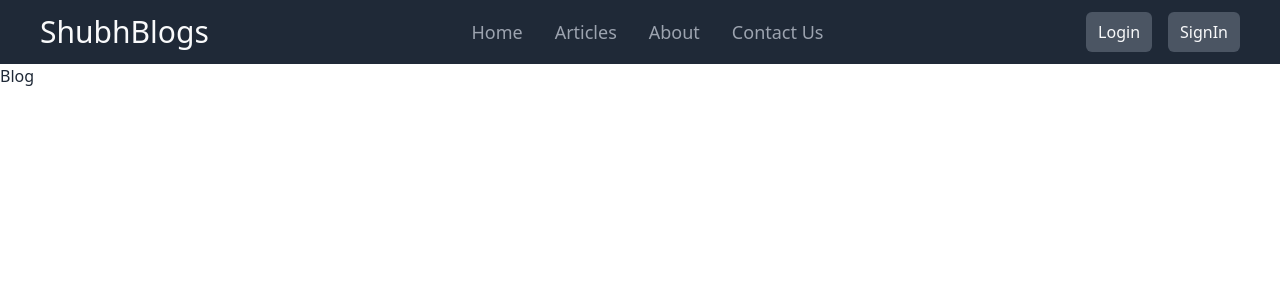
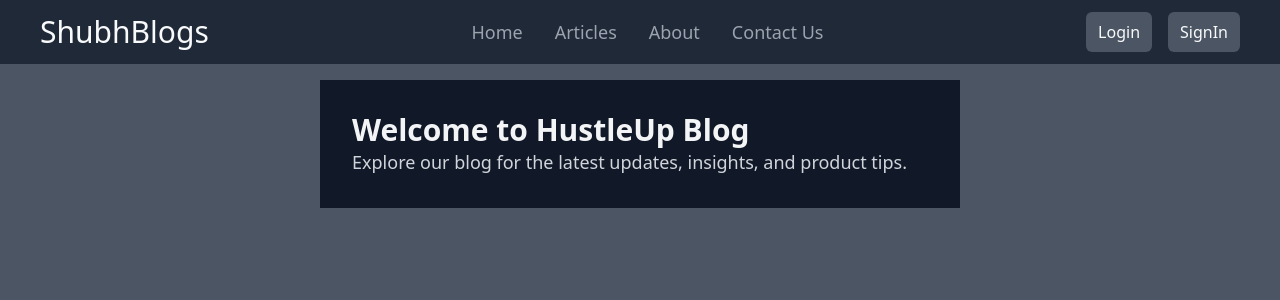
Before and after one commit to Shubhu7678/BlogApp, a React (Vite) app in the folder Frontend/: page /blog/1 in a window 1280 px wide. Shown: the top 300 px of the page. Built offline with nearby package versions, Linux system fonts and the light colour scheme; no server answers.

Commit message:
new changes

```diff
--- a/Frontend/src/components/core/BlogsPage/Blog.jsx
+++ b/Frontend/src/components/core/BlogsPage/Blog.jsx
@@ -1,8 +1,31 @@
+import { useEffect } from "react"
 
 
 const Blog = () => {
+
+  useEffect(() => {
+
+    const fetchBlogData = async() => {
+
+
+      console.log('ejdjd');
+
+    }
+
+    fetchBlogData();
+
+  },[])
   return (
-    <div>Blog</div>
+    <div className="bg-gray-600 w-full h-[calc(100vh-64px)] overflow-y-auto">
+      <div>
+        <div className="bg-gray-900 w-[50%]  mx-auto p-8 mt-4">
+            <h1 className="text-3xl font-bold text-gray-100">Welcome to HustleUp Blog</h1>
+            <p className="text-gray-300 text-lg">
+              Explore our blog for the latest updates, insights, and product tips.
+            </p>
+        </div>
+      </div>
+    </div>
   )
 }
 
```
